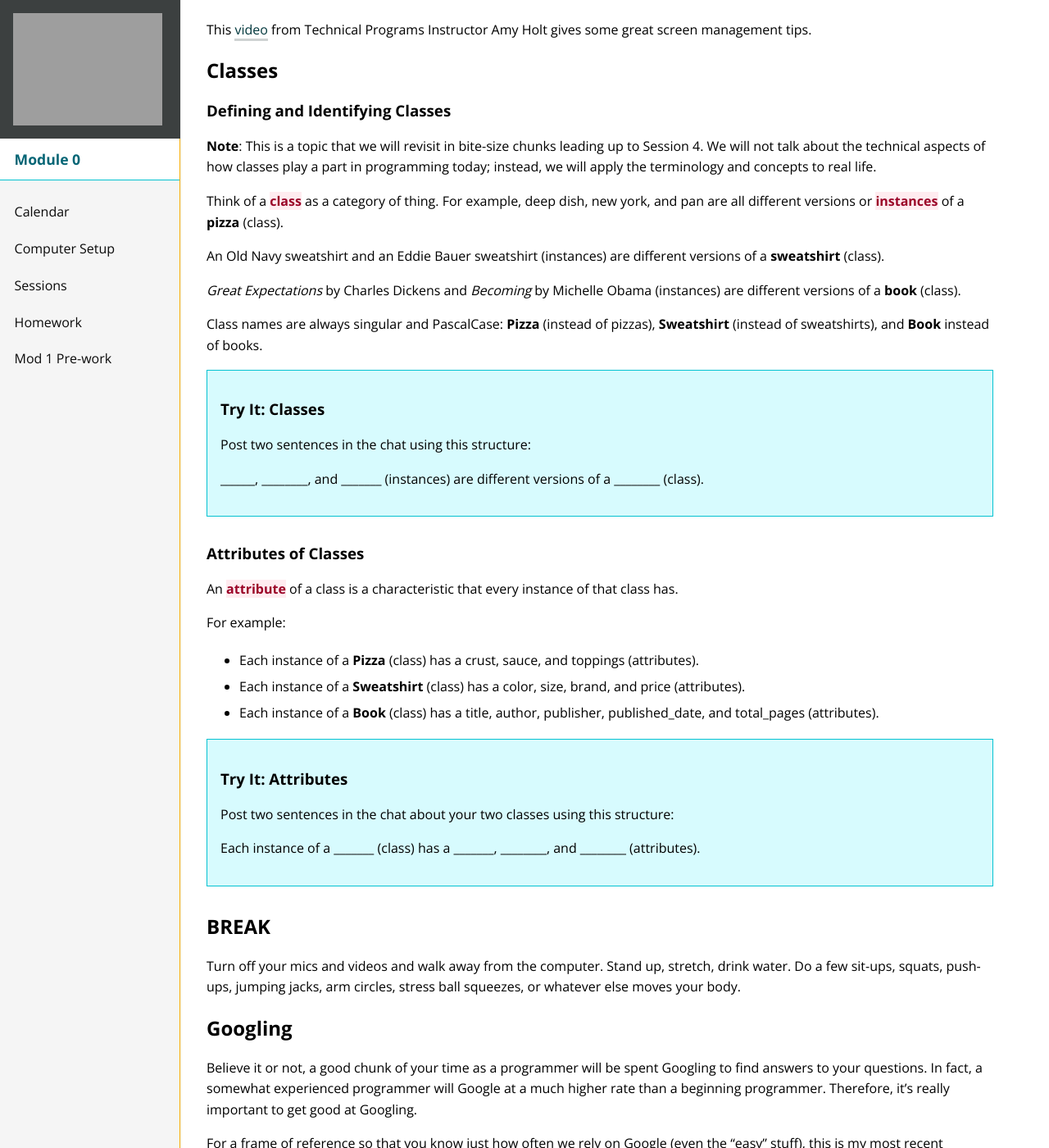
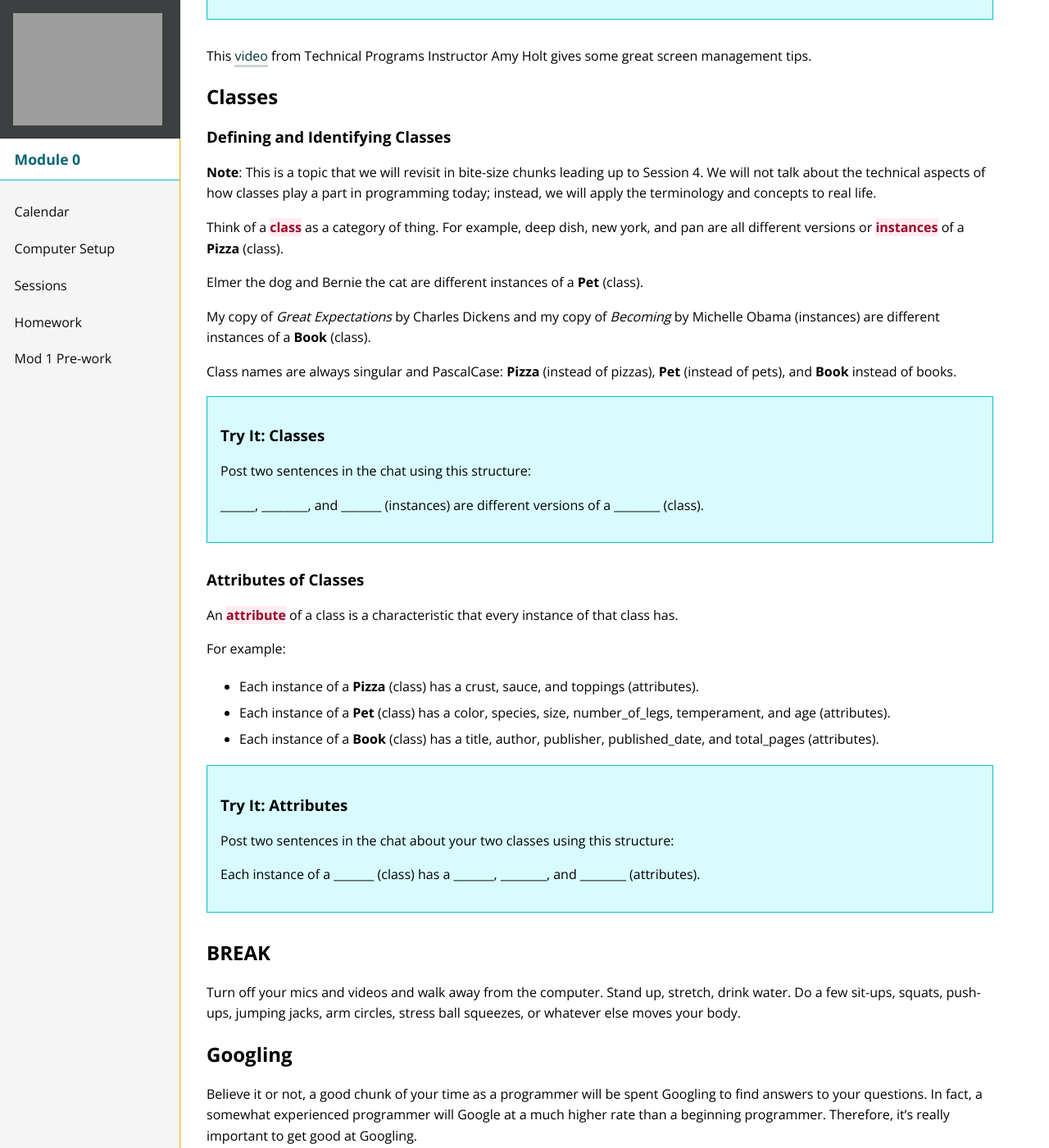
Before and after one commit to turingschool/mod-0-curriculum, a Jekyll site: the page built from session1/index.md, in a window 1280 px wide and 1400 px high, scrolled down 4850 px. Shown: the whole window at 82% size. Built offline with Jekyll 4.4.1, drawn with Linux system fonts in a browser that asks for light colours; nearby versions of some CDN libraries; some of the changed text lies outside the part shown.

Commit message:
Update session 1

````diff
--- a/session1/index.md
+++ b/session1/index.md
@@ -238,13 +239,13 @@ This [video](https://www.youtube.com/watch?v=I3PBZBX-Fig&list=PL1Y67f0xPzdMFq2S1
 
 **Note**: This is a topic that we will revisit in bite-size chunks leading up to Session 4. We will not talk about the technical aspects of how classes play a part in programming today; instead, we will apply the terminology and concepts to real life.
 
-Think of a <span class="vocab">class</span> as a category of thing. For example, deep dish, new york, and pan are all different versions or <span class="vocab">instances</span> of a **pizza** (class).
+Think of a <span class="vocab">class</span> as a category of thing. For example, deep dish, new york, and pan are all different versions or <span class="vocab">instances</span> of a **Pizza** (class).
 
-An Old Navy sweatshirt and an Eddie Bauer sweatshirt (instances) are different versions of a **sweatshirt** (class).
+Elmer the dog and Bernie the cat are different instances of a **Pet** (class).
 
-_Great Expectations_ by Charles Dickens and _Becoming_ by Michelle Obama (instances) are different versions of a **book** (class).
+My copy of _Great Expectations_ by Charles Dickens and my copy of _Becoming_ by Michelle Obama (instances) are different instances of a **Book** (class).
 
-Class names are always singular and PascalCase: **Pizza** (instead of pizzas), **Sweatshirt** (instead of sweatshirts), and **Book** instead of books.
+Class names are always singular and PascalCase: **Pizza** (instead of pizzas), **Pet** (instead of pets), and **Book** instead of books.
 
 <div class="try-it">
   <h3>Try It: Classes</h3>
@@ -259,7 +260,7 @@ An <span class="vocab">attribute</span> of a class is a characteristic that ever
 For example:
 
 - Each instance of a **Pizza** (class) has a crust, sauce, and toppings (attributes).
-- Each instance of a **Sweatshirt** (class) has a color, size, brand, and price (attributes).
+- Each instance of a **Pet** (class) has a color, species, size, number_of_legs, temperament, and age (attributes).
 - Each instance of a **Book** (class) has a title, author, publisher, published_date, and total_pages (attributes).
 
 <div class="try-it">
@@ -545,7 +546,25 @@ We'll go into breakout rooms to briefly discuss the how to check correct syntax
 
 In addition to practicing writing out our data types, we'll also touch briefly on what it looks like to <span class="vocab">assign a variable</span>. This allows us to reference a word in our computer's memory that returns the data we've stored.
 
+```js
+// Javascript examples of variable assignment
+var bestFood = "ramen";
+var isDelicious = true;
+var inventory = 20;
 
+// re-assignment
+bestFood = "pizza";
+```
+
+```ruby
+# Ruby examples of variable assignment
+best_food = "ramen"
+is_delicious = true
+inventory = 10
+
+# re-assignment
+best_food = "pizza"
+```
 
 After watching a brief demo from an instructor on how to write variables on your computer in either ruby or javascript, try out the following:
 * Assign a variable called `pizza` a value of 'the best food of all time'
````
Also changed, not shown: other parts of session1/index.md (+2 -1 lines).
